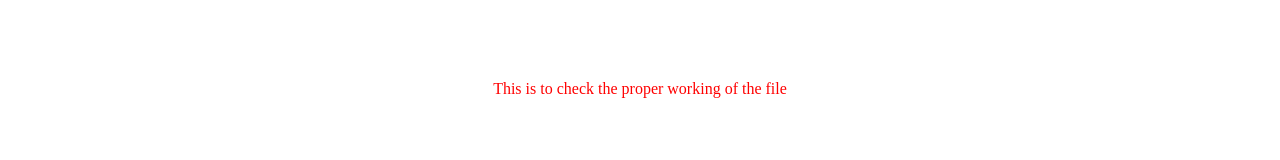
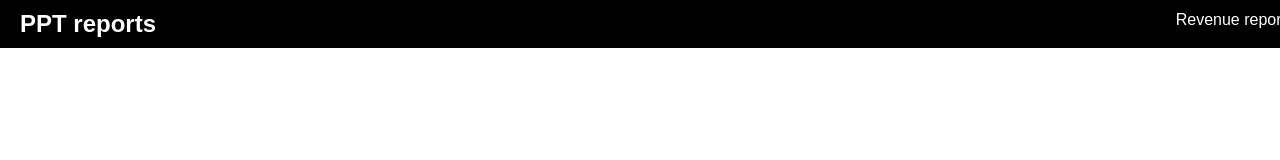
Before and after one commit to Nithish-2567/test.io, a plain HTML site: page index.html in a window 1280 px wide. Drawn offline with Linux system fonts and the light colour scheme.

Commit message:
Update index.html

```diff
--- a/index.html
+++ b/index.html
@@ -6,7 +6,26 @@
     <meta name="viewport" content="width=device-width, initial-scale=1.5,minimum-scale=1.25, user-scalable=yes">
     <title>PPT reports test</title>
 </head>
-    <section>
-        <p>This is to check the proper working of the file</p>
-    </section>
+   <!DOCTYPE html>
+<html lang="en" class="content">
+<link rel="stylesheet" href="NewFile.css">
+<style>
+    a{text-decoration:none;}
+    body {background-color: white;color: black;}
+    .dark-mode {background-color: black;color: white;}
+</style>
+<body class="content">
+    <header>
+        <h1 style="color:white;">PPT reports</h1>
+        <nav>
+            <ul>
+                <li><div class="dropdown" style="padding:0 ; margin:0;">
+                        <button class="dropbtn"><a href="C:/Users/nithish-19376/Desktop/PPT reports/index.html">Revenue reports</a></button>
+                </div>
+                </li>
+            </ul>
+        </nav>
+    </header>
+</body>
+
 </html>
```
